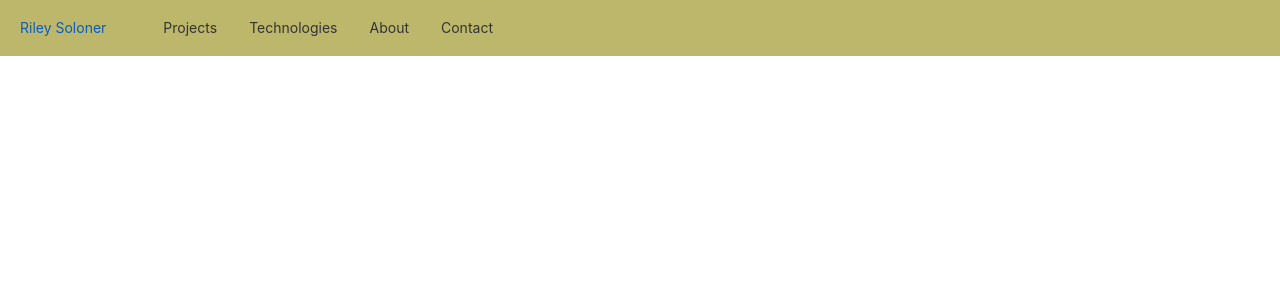
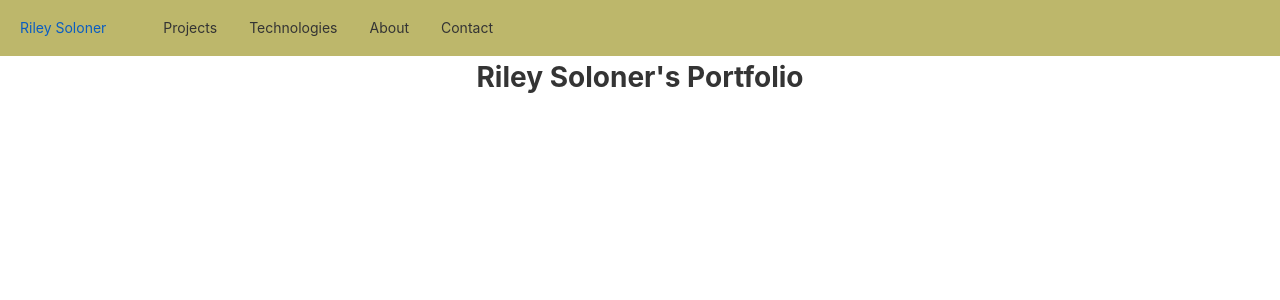
Before and after one commit to robotriley/portfolio-site, a React (Create React App) app: page / in a window 1280 px wide. Shown: the top 300 px of the page. Built offline with nearby package versions, Linux system fonts and the light colour scheme; some icons are missing.

Commit message:
smart alecky h3

```diff
--- a/src/App.js
+++ b/src/App.js
@@ -53,6 +53,9 @@ function App() {
           </Button>
         </Nav>
       </Navbar>
+      <h3>
+        Riley Soloner's Portfolio
+      </h3>
     </div>
   );
 }
```
